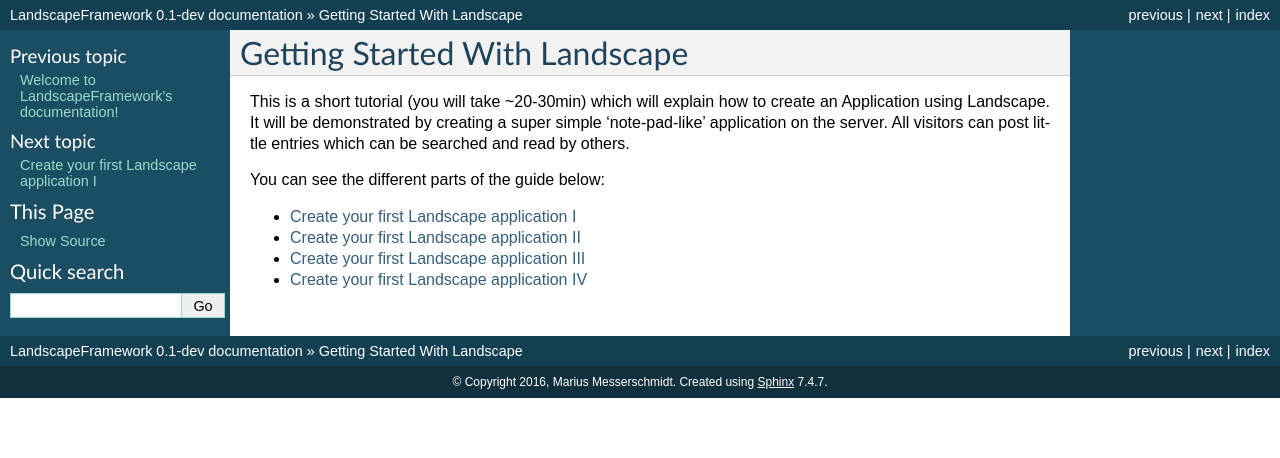
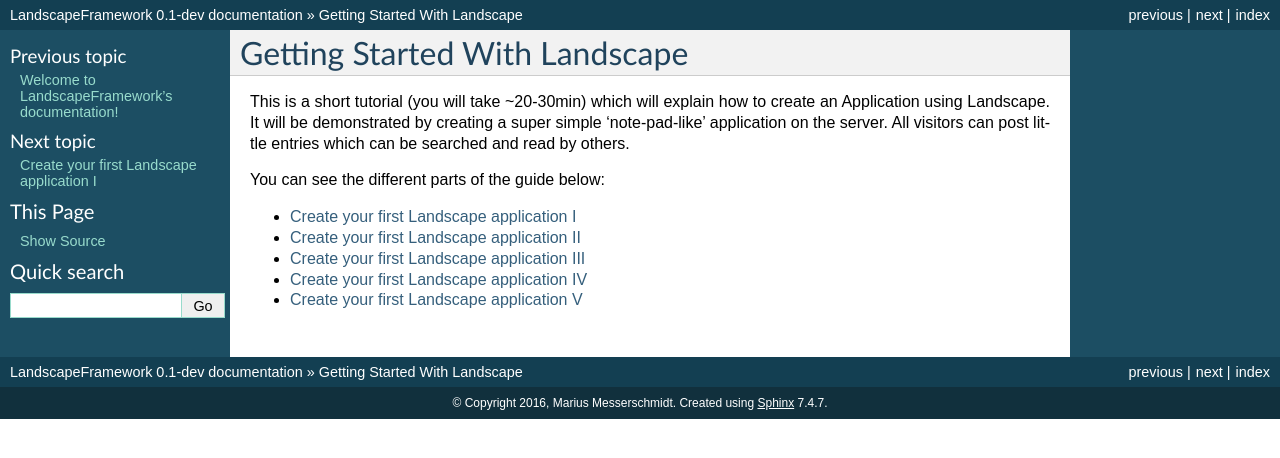
Before and after one commit to LandscapeFramework/LandscapePHP, a Sphinx documentation site: the page built from source/gettingStarted.rst, in a window 1280 px wide. Shown: the top 458 px of the page. Built offline with Sphinx 7.4.7, drawn with Linux system fonts in a browser that asks for light colours.

Commit message:
Added 05 template
Signed-off-by: Marius Messerschmidt <marius.messerschmidt@googlemail.com>

```diff
--- a/source/gettingStarted.rst
+++ b/source/gettingStarted.rst
@@ -15,3 +15,4 @@ You can see the different parts of the guide below:
     tut/02
     tut/03
     tut/04
+    tut/05
--- /dev/null
+++ b/source/tut/05.rst
@@ -0,0 +1,7 @@
+Create your first Landscape application V
+===========================================
+
+This is the fifth part of the Getting Started series.
+
+User Input
+-----------
```
